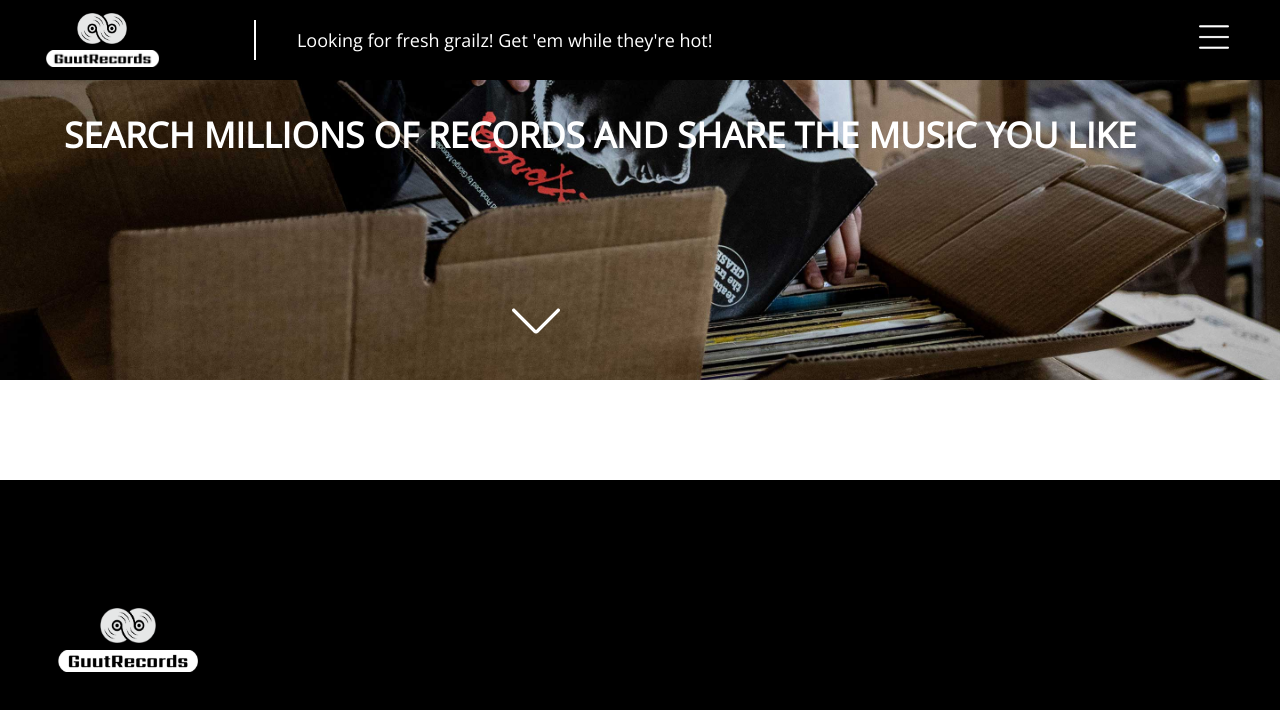
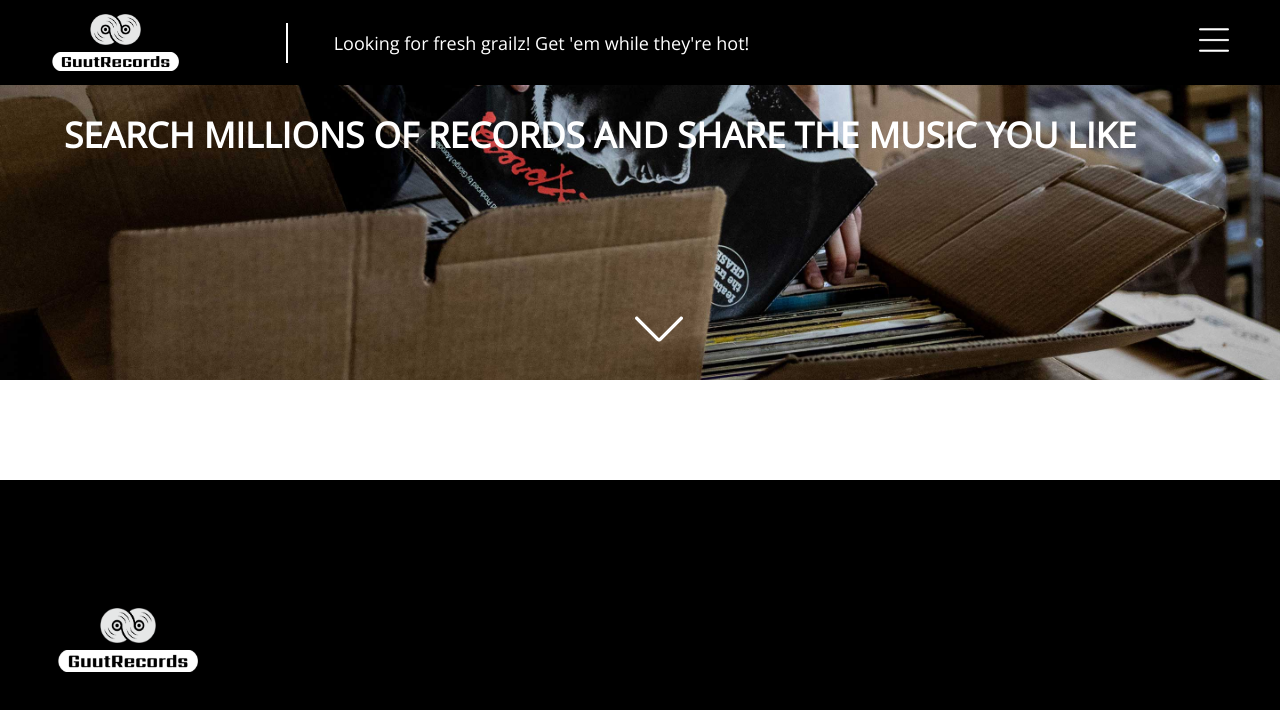
Before and after one commit to Shuertad/Proyectos_SHdS, a plain HTML site: page M1_p2_dynamicweb/index.html in a window 1280 px wide. Drawn offline with Linux system fonts and the light colour scheme.

Commit message:
Cover button - set position

```diff
--- a/M1_p2_dynamicweb/index.css
+++ b/M1_p2_dynamicweb/index.css
@@ -32,8 +32,8 @@
     justify-content: space-between;
     align-items: center;
     background-color: var(--primary);
-    width: 80%;
-    min-height: 80px;
+    width: 90%;
+    min-height: 85px;
     z-index: 4;
   }
 
@@ -47,7 +47,7 @@
     right: 0px;
     top: 0px;
     width: 100%;
-    min-height: 80px;
+    min-height: 85px;
     z-index: 3;
     padding-right: 4%;
 }
@@ -119,6 +119,12 @@
 
   }
 
+  #checkToggle:checked +div.search_button_container {
+    display: none;
+
+  }
+
+
   .main_nav {
     list-style-type: none;
     display: none;
@@ -182,7 +188,9 @@
 .search_button_container {
     position: absolute;
     bottom: 10%;
-    width:100%;
+    left: 50%;
+    top: 80%;
+    transform: translate(-50%,-50%);
     z-index: 2;
 }
 
@@ -190,6 +198,7 @@
     background-color: transparent;
     border-radius: 80px;
     cursor: pointer;
+    align-items: center;
     margin: 0 40% 0 40%;
   }
 
--- a/M1_p2_dynamicweb/index.html
+++ b/M1_p2_dynamicweb/index.html
@@ -57,7 +57,7 @@
           <div class="title">
             <h1>Search millions of records and share the music you like</h1>
           </div>
-          <div class="search_button_container">
+          <div class="search_button_container" title="Let's go!">
             <button class="search_button">
               <a rel="noopener" href="#product_list">
                 <img
```
